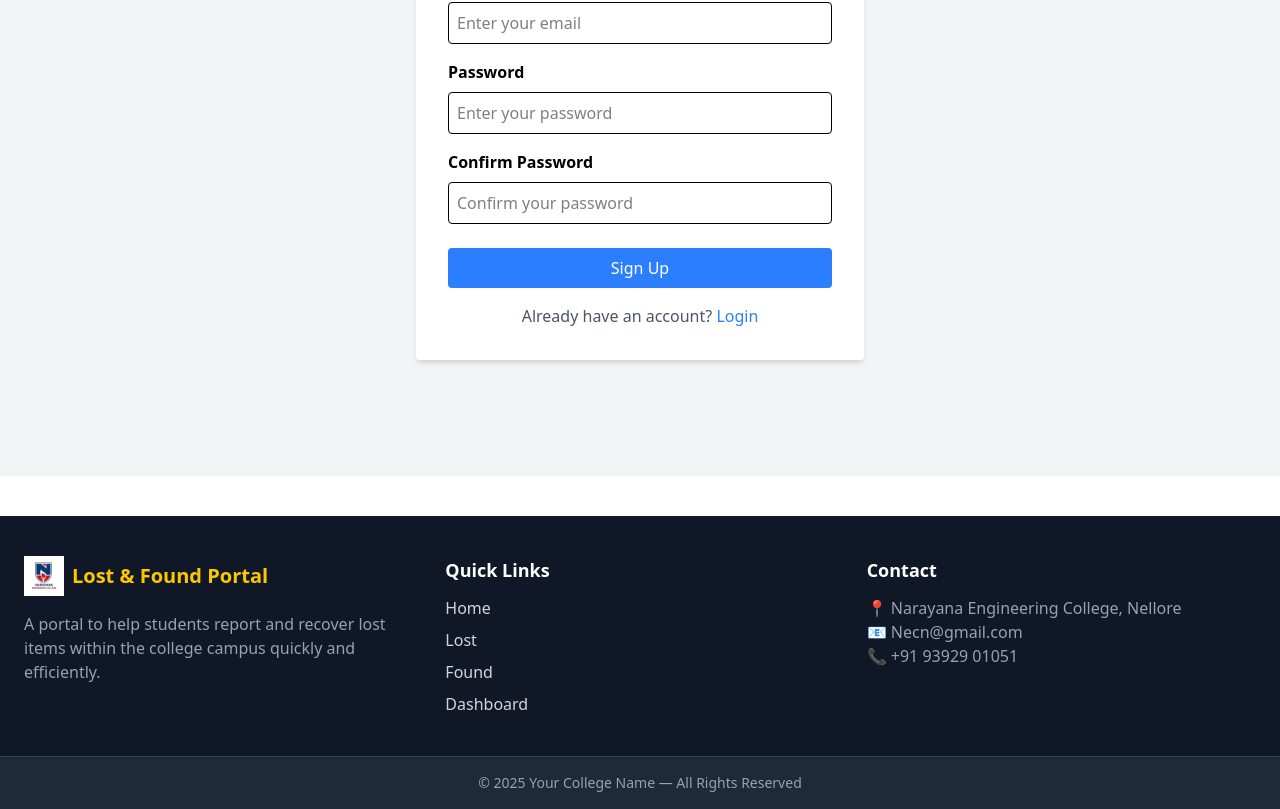
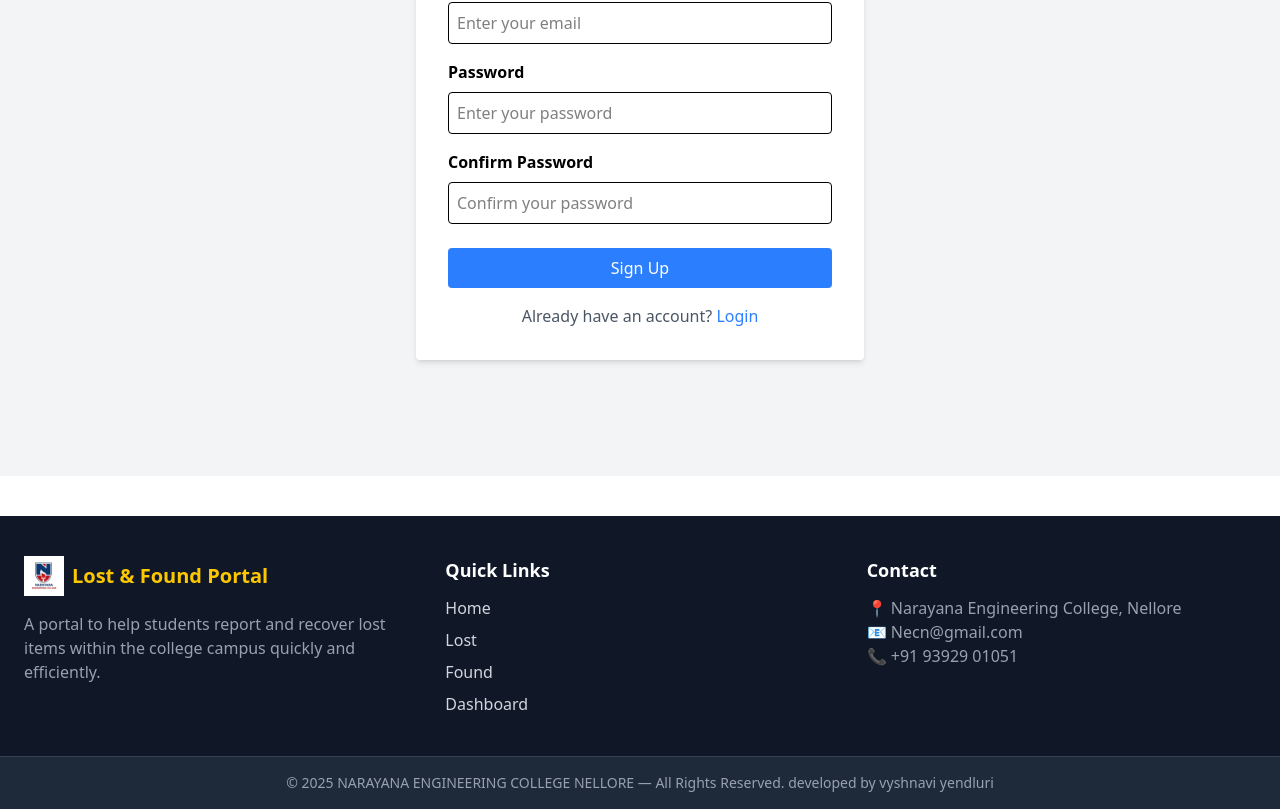
Before and after one commit to Vyshu15-chowdary/Found-or-Lost-Portal, a React (Vite) app in the folder Frontend/: page /signUp in a window 1280 px wide. Shown: the part 388-1197 px from the top of the page. Built offline with nearby package versions, Linux system fonts and the light colour scheme; the HTML template or start-up script is replaced by a standard one.

Commit message:
copy right added

```diff
--- a/Frontend/src/components/Footer.jsx
+++ b/Frontend/src/components/Footer.jsx
@@ -57,7 +57,8 @@ export default function Footer() {
 
       {/* Bottom Bar */}
       <div className="bg-gray-800 text-center py-4 text-sm text-gray-400 border-t border-gray-700">
-        © {new Date().getFullYear()} Your College Name — All Rights Reserved
+        © {new Date().getFullYear()} NARAYANA ENGINEERING COLLEGE NELLORE — All Rights Reserved.
+        developed by vyshnavi yendluri
       </div>
     </footer>
   );
```
